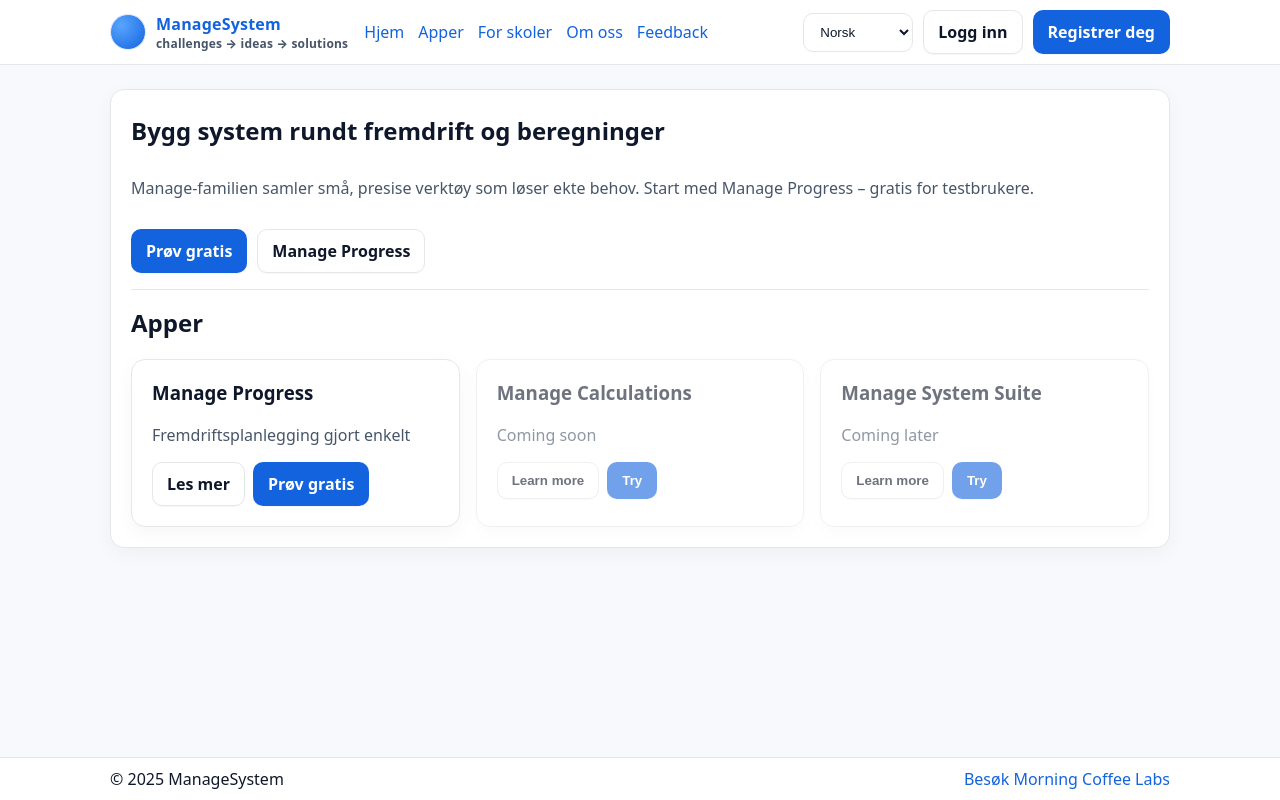
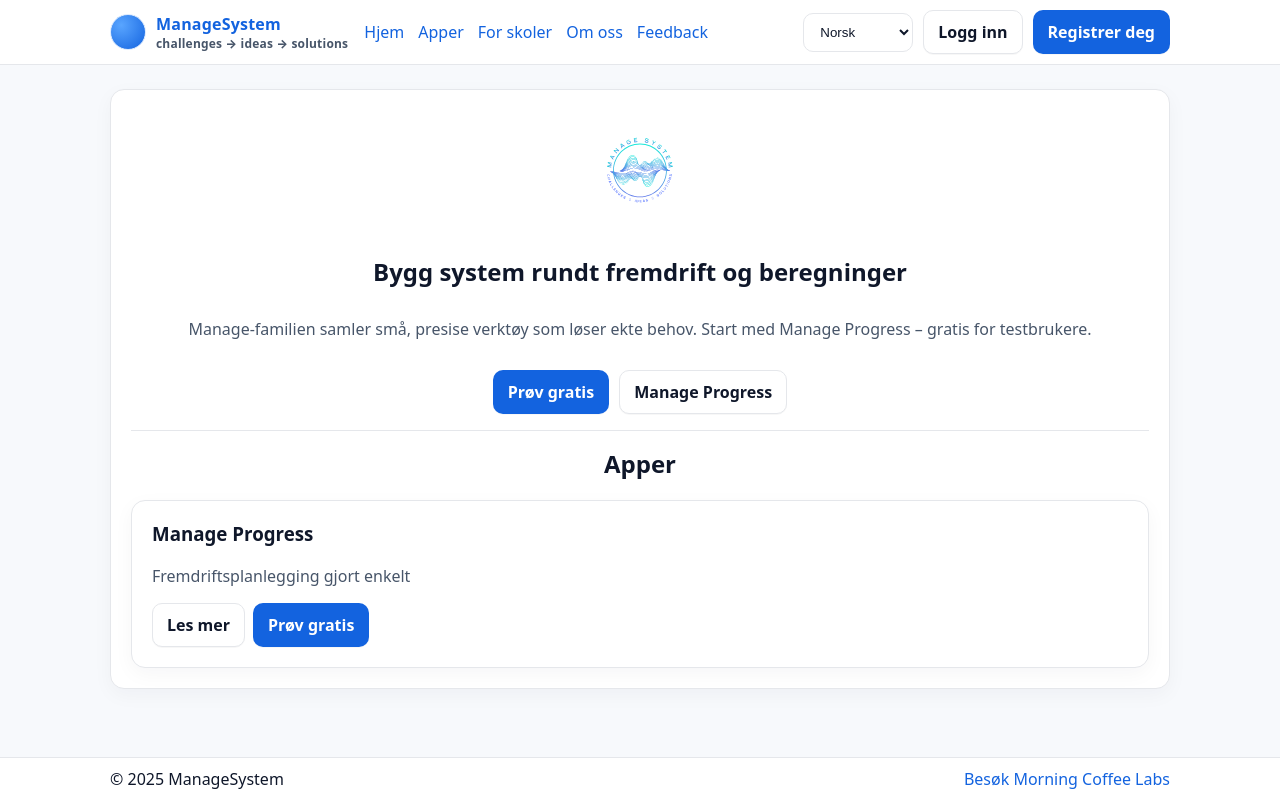
Before and after one commit to Hypermicro-code/ManageSystem-site, a React (Vite) app: page / in a window 1280 px wide. Built offline with nearby package versions, Linux system fonts and the light colour scheme.

Commit message:
Update Home.tsx

```diff
--- a/src/pages/Home.tsx
+++ b/src/pages/Home.tsx
@@ -7,11 +7,18 @@
   const { t } = useI18n();
 
   return (
-    <div className="container">
+    <div className="container" style={{textAlign:"center"}}>
+      {/* Logo i hero */}
+      <img
+        src="/logo.svg"
+        alt="ManageSystem logo"
+        style={{width:120, height:120, margin:"0 auto 16px"}}
+      />
+
       <section style={{display:"grid", gap:14}}>
         <h1 style={{margin:"4px 0 0"}}>{t("hero_title")}</h1>
         <p style={{color:"var(--muted)"}}>{t("hero_sub")}</p>
-        <div style={{display:"flex", gap:10, flexWrap:"wrap"}}>
+        <div style={{display:"flex", gap:10, flexWrap:"wrap", justifyContent:"center"}}>
           <Link to="/signup" className="btn">{t("cta_try")}</Link>
           <Link to="/apps/manage-progress" className="btn secondary">Manage Progress</Link>
         </div>
@@ -21,8 +28,7 @@
 
       <section>
         <h2 style={{marginTop:0}}>{t("apps_title")}</h2>
-        <div className="grid cols-3">
-          <div className="container">
+        <div className="container" style={{opacity:1, textAlign:"left"}}>
           <h3 style={{marginTop:0}}>Manage Progress</h3>
           <p style={{color:"var(--muted)"}}>
             {t("mp_tagline")}
@@ -34,25 +40,6 @@
             <Link to="/signup" className="btn">{t("cta_try")}</Link>
           </div>
         </div>
-
-          <div className="container" style={{opacity:.6}}>
-            <h3 style={{marginTop:0}}>Manage Calculations</h3>
-            <p style={{color:"var(--muted)"}}>Coming soon</p>
-            <div style={{display:"flex", gap:8}}>
-              <button className="btn secondary" disabled>Learn more</button>
-              <button className="btn" disabled>Try</button>
-            </div>
-          </div>
-
-          <div className="container" style={{opacity:.6}}>
-            <h3 style={{marginTop:0}}>Manage System Suite</h3>
-            <p style={{color:"var(--muted)"}}>Coming later</p>
-            <div style={{display:"flex", gap:8}}>
-              <button className="btn secondary" disabled>Learn more</button>
-              <button className="btn" disabled>Try</button>
-            </div>
-          </div>
-        </div>
       </section>
     </div>
   );
```
Lines whose indentation alone changed are shown as unchanged.
